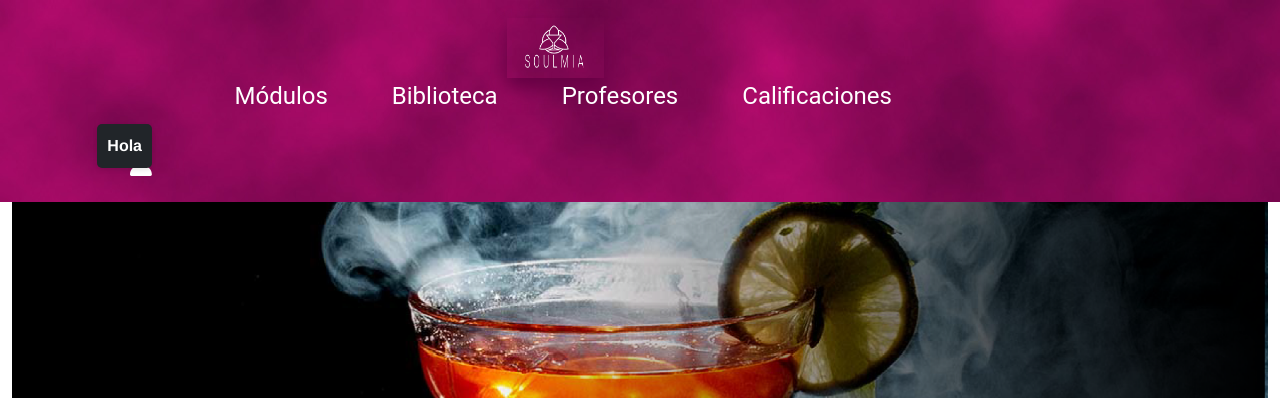
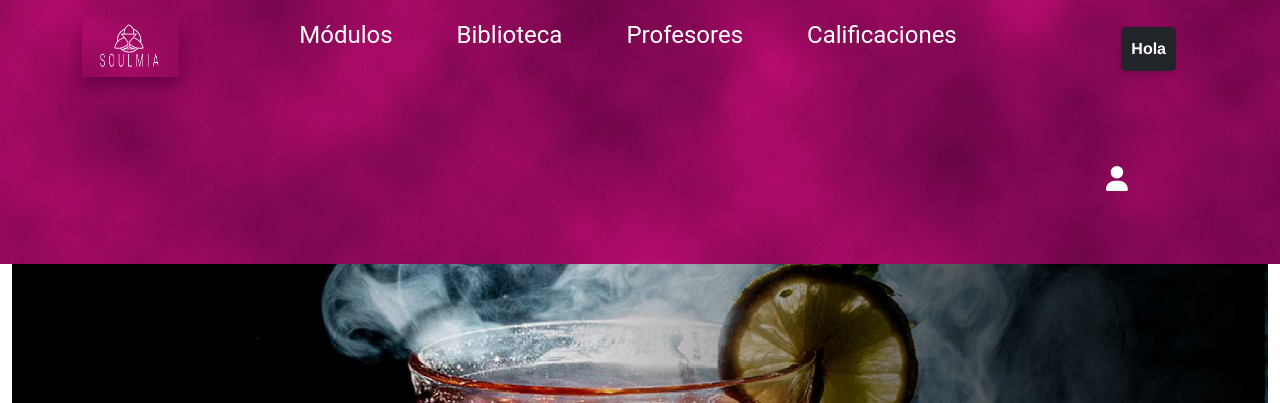
Before and after one commit to CarolainR/SOULMIA, a plain HTML site: page index.html in a window 1280 px wide. Shown: the top 403 px of the page. Drawn offline with nearby package versions, Linux system fonts and the light colour scheme.

Commit message:
actualizacion 13 03 25

```diff
--- a/css/style.css
+++ b/css/style.css
@@ -8,7 +8,7 @@ body {
 }
 .header {
     background-image: url("../sources/FONDO\ 3\ NUBES\ CON\ RUIDOO.jpg");
-    padding: 10px;
+    padding: 9px;
     text-align: center;
     font-family:'roboto';
 }
--- a/index.html
+++ b/index.html
@@ -23,16 +23,15 @@
 
             <nav class="navbar navbar-expand-lg bg-none">
                     <div class="container">
-                        <div class="row">
-                            <div class="column">
+                        <div class="row w-100 align-items-start">
+                            <!-- columna de logo -->
+                            <div class="col-4 d-flex justify-content-start">
                             <a class="navbar-brand" href="./index.html">
                               <img class="logo" src="./sources/Logo final febrero 2025.png"  alt="Logo Soulmia" style="max-height: 50px;">
                             </a>
-                            <button class="navbar-toggler" type="button" data-bs-toggle="collapse" data-bs-target="#navbarNav" aria-controls="navbarNav" aria-expanded="false" aria-label="Toggle navigation">
-                                <span class="navbar-toggler-icon"></span>
-                            </button>
+
                             </div>
-                            <div class="column">
+                            <div class="col-4 d-flex justify-content-center"> <!-- columna de links de nav -->
                               <div class="collapse navbar-collapse text-white" id="navbarNav">
                                 <ul class="navbar-nav mx-auto ">
                                   <li class="nav-item mx-4"><a class="nav-link fs-4 text-white" href="./vistas/modulos.html">Módulos</a></li>
@@ -42,16 +41,20 @@
                                 </ul>
                               </div>
                             </div>
-                            <div class="column">
+                            <div class="col-4 d-flex justify-content-end"> <!-- columna de icono de perfil y greeting -->
                               <div class="sectionRight">
                                 <!-- Menú desplegable de perfil -->
-                                        <div class="profileMenu ml-5">
-                                            <div class="col-12 text-white text-center p-3 ">
-                                                <div class="greeting bg-dark d-flex justify-content-end align-items-center" id="greeting" style="display: none;">
+                                        <div class="profileMenu">
+                                            <div class="row">
+                                            <div class="col-12 text-white text-center p-5 justify-content-end">
+                                                <div class="greeting bg-dark d-flex " id="greeting" style="display: none;">
                                                 <span id="welcomeMessage">Hola</span>
                                                 <span id="username"></span>
                                                 </div>
                                             </div>
+                                            </div>
+                                            <div class="row">
+                                                <div class="col-12 text-white text-center p-5 justify-content-end">
                                             <span class="profileIcon" onclick="toggleProfileMenu()">
                                                 <i class="fas fa-user"></i>
                                             </span>
@@ -60,8 +63,10 @@
                                             <a href="./vistas/registro.html" aria-label="Ir a Registro">Registro</a>
                                             <a href="./index.html" id="logoutBtn" aria-label="Ir a logout">logout</a>
                                             </div>
+                                                </div>
+                                            </div>
                                         </div>
-                                    </div>
+                                </div>
                             </div>
                                     </div>
 
```
Also changed, not shown: js/registro.js (+21 -3 lines).
